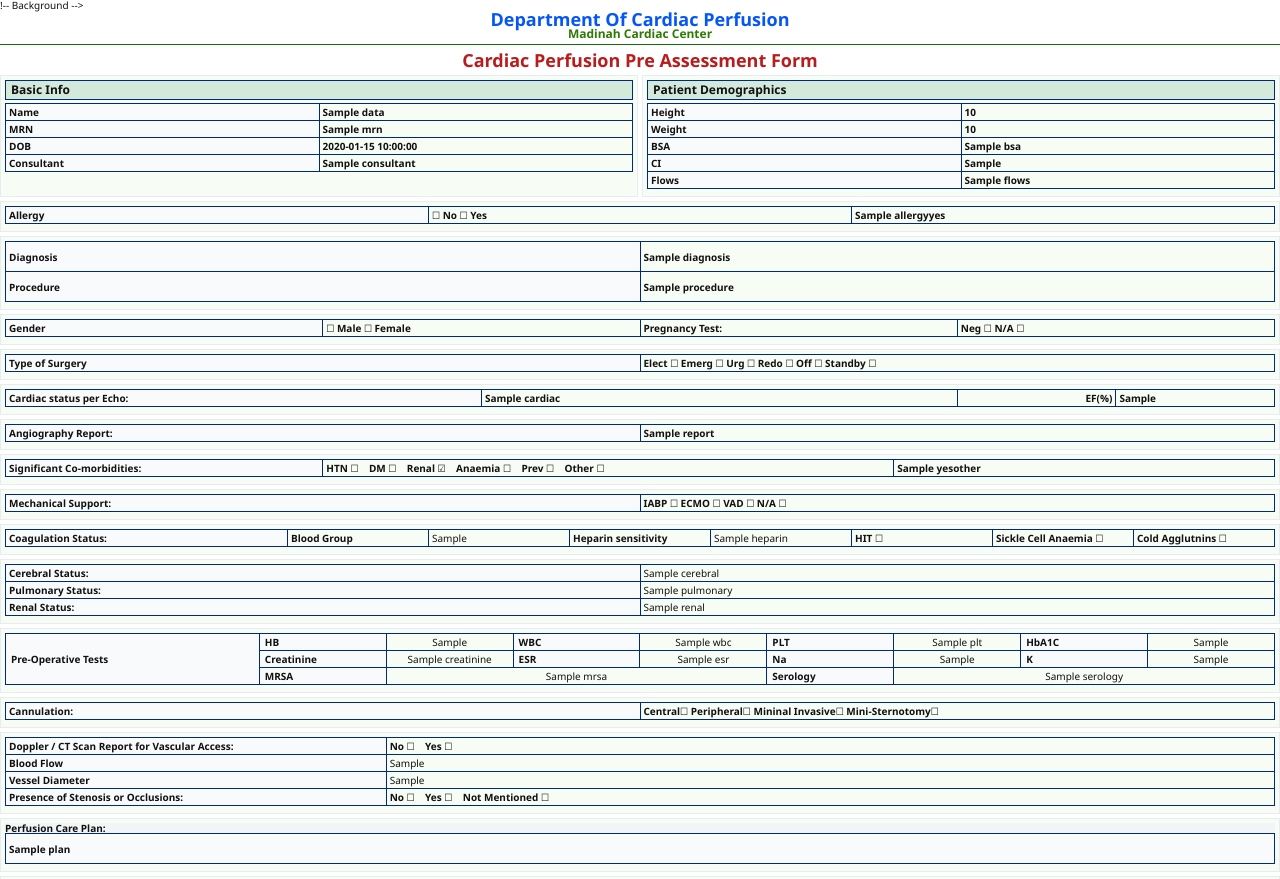
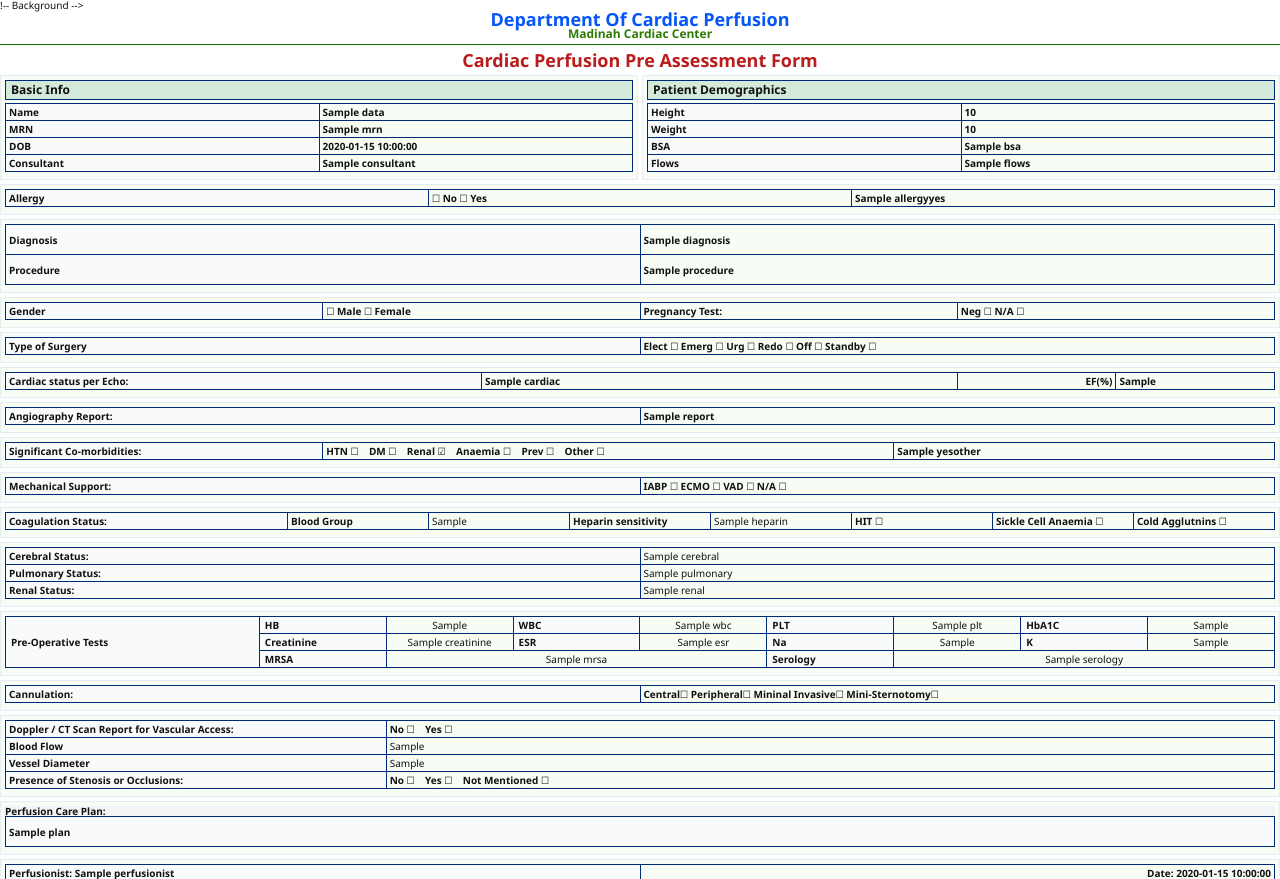
Before and after one commit to finashinas123/LogbookWeb, a Flask app: template templates/pdf1.html in a window 1280 px wide. Shown: the top 879 px of the page. Run offline with Flask 3, Linux system fonts and the light colour scheme; the template is opened without the code that fills it: most values are stand-ins (such as "Sample title", 1, 10 or a date in 2020).

Commit message:
Remove CI row from PDF template

```diff
--- a/templates/pdf1.html
+++ b/templates/pdf1.html
@@ -229,7 +229,7 @@ td:first-child,
                 <tr><td class="inline">Height</td><td class="inline">{{ data.height }}</td></tr>
                 <tr><td class="inline">Weight</td><td class="inline">{{ data.weight }}</td></tr>
                 <tr><td class="inline">BSA</td><td class="inline">{{ data.bsa }}</td></tr>
-                <tr><td class="inline">CI</td><td class="inline">{{ data.ci }}</td></tr>
+
                 <tr><td class="inline">Flows</td><td class="inline">{{ data.flows }}</td></tr>
             </table>
         </div>
```
